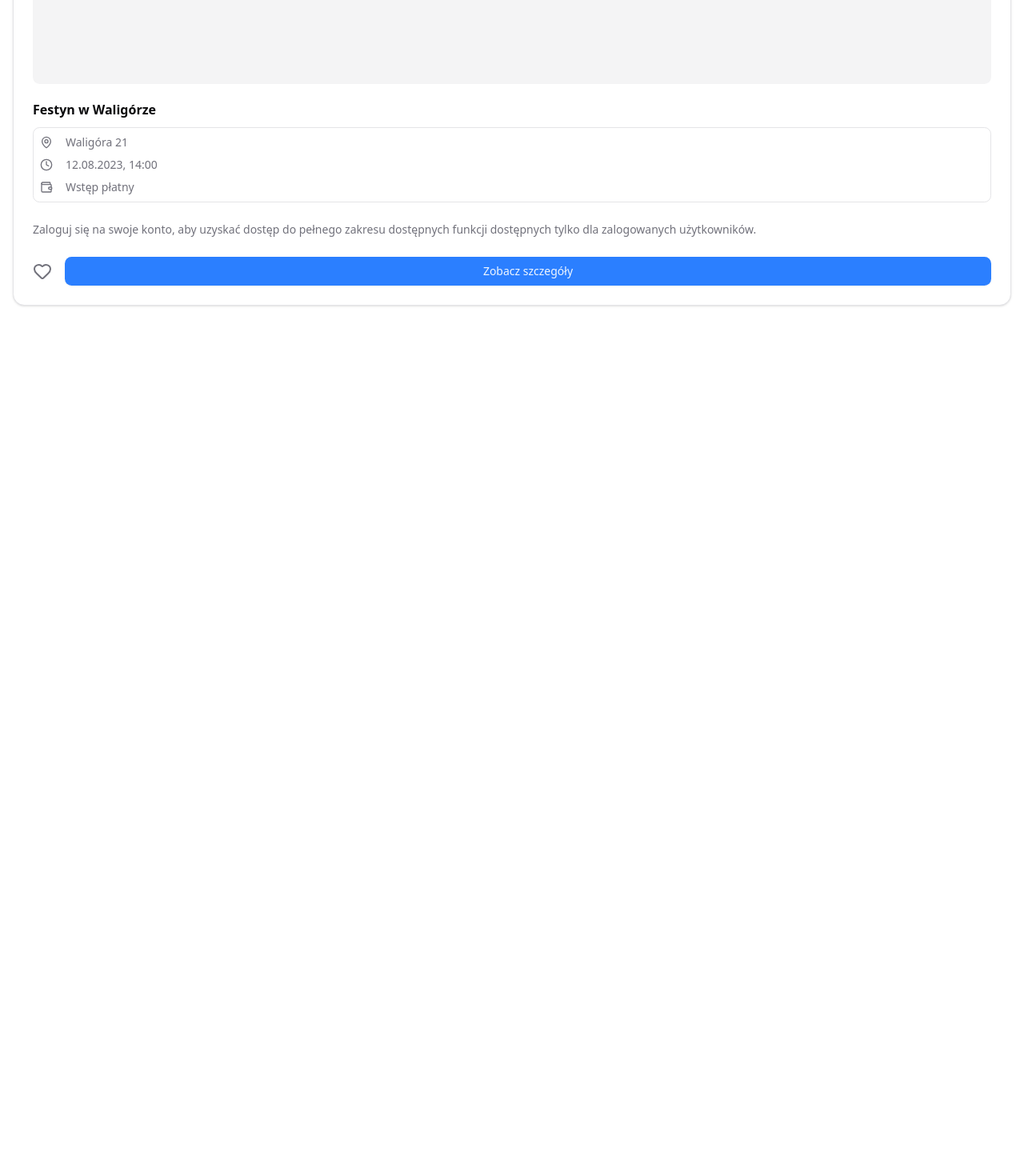
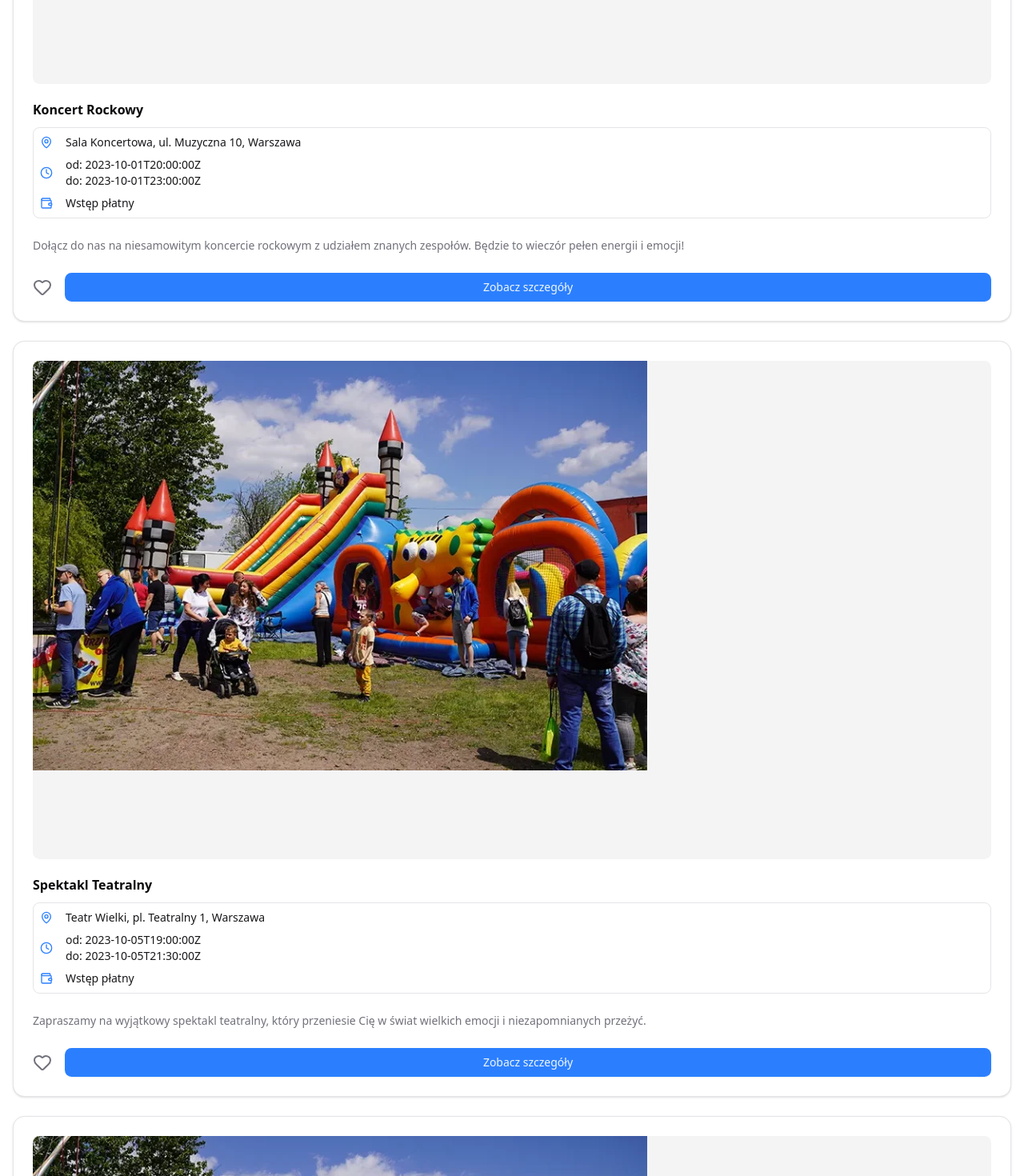
Before and after one commit to adminsisters-tarnow-hackathon-2025/fe-adminsisters, a React (Vite) app: page / in a window 1280 px wide. Shown: the part 620-2090 px from the top of the page at 80% size. Before the commit the page ends 1018 px from the top, so only its background shows below. Built offline with nearby package versions, Linux system fonts and the light colour scheme.

Commit message:
feat: implement event management features with EventCard and event data

```diff
--- /dev/null
+++ b/src/api/events/types/index.ts
@@ -0,0 +1,18 @@
+export interface Event {
+  id: string;
+  name: string;
+  shortDescription: string;
+  longDescription: string;
+  price: number;
+  coinReward: number;
+  image: string;
+  dateFrom: string;
+  dateTo: string;
+  location: EventLocation;
+}
+
+export interface EventLocation {
+  id: string;
+  name: string;
+  address: string;
+}
--- a/src/api/temp/types/index.ts
+++ /dev/null
@@ -1,6 +0,0 @@
-export interface Post {
-  userId: number;
-  id: number;
-  title: string;
-  body: string;
-}
--- a/src/components/EventCard.tsx
+++ b/src/components/EventCard.tsx
@@ -8,10 +8,11 @@ import {
   CardTitle,
 } from "@/components/ui/card";
 import { Clock, Heart, MapPin, Wallet } from "lucide-react";
-import { useState } from "react";
+import React, { useState } from "react";
 import { Button } from "./ui/button";
+import { Event } from "@/api/events/types";
 
-export const EventCard = () => {
+export const EventCard: React.FC<{ event: Event }> = ({ event }) => {
   const [isLiked, setIsLiked] = useState(false);
 
   const toggleLike = () => {
@@ -25,31 +26,33 @@ export const EventCard = () => {
           ratio={2 / 1}
           className="bg-muted rounded-md overflow-hidden mx-6"
         >
-          <img src="/src/assets/event.png" />
+          <img src={event.image ? event.image : "/src/assets/event.png"} />
         </AspectRatio>
         <CardHeader className="space-y-2">
-          <CardTitle>Festyn w Waligórze</CardTitle>
+          <CardTitle>{event.name}</CardTitle>
           <CardDescription>
             <div className=" border rounded-md p-2  gap-2 flex flex-col [&>div]:flex [&>div]:items-center  [&>div]:gap-4 ">
-              <div>
-                <MapPin className="size-4" />
-                Waligóra 21
+              <div className="text-secondary-foreground">
+                <MapPin className="size-4 text-primary" />
+                {event.location.name}, {event.location.address}
               </div>
-              <div>
-                <Clock className="size-4" />
-                12.08.2023, 14:00
+              <div className="text-secondary-foreground">
+                <Clock className="size-4 text-primary" />
+                <div className="flex flex-col">
+                  {event.dateFrom && <span>od: {event.dateFrom}</span>}
+                  {event.dateTo && <span>do: {event.dateTo}</span>}
+                </div>
               </div>
-              <div>
-                <Wallet className="size-4" />
-                Wstęp płatny
+              <div className="text-secondary-foreground">
+                <Wallet className="size-4 text-primary" />
+                {event.price > 0 ? "Wstęp płatny" : "Wstęp wolny"}
               </div>
             </div>
           </CardDescription>
         </CardHeader>
         <CardContent>
           <div className="text-muted-foreground text-sm">
-            Zaloguj się na swoje konto, aby uzyskać dostęp do pełnego zakresu
-            dostępnych funkcji dostępnych tylko dla zalogowanych użytkowników.
+            {event.longDescription}
           </div>
         </CardContent>
         <CardFooter className="flex justify-between items-center w-full gap-4">
--- a/src/views/home/Home.tsx
+++ b/src/views/home/Home.tsx
@@ -1,9 +1,117 @@
+import { Event } from "@/api/events/types";
 import { EventCard } from "@/components/EventCard";
+
+const events: Event[] = [
+  {
+    id: "1",
+    name: "Koncert Rockowy",
+    shortDescription: "Niezapomniany wieczór z rockową muzyką.",
+    longDescription:
+      "Dołącz do nas na niesamowitym koncercie rockowym z udziałem znanych zespołów. Będzie to wieczór pełen energii i emocji!",
+    price: 50,
+    coinReward: 100,
+    image: "/src/assets/event.png",
+    dateFrom: "2023-10-01T20:00:00Z",
+    dateTo: "2023-10-01T23:00:00Z",
+    location: {
+      id: "1",
+      name: "Sala Koncertowa",
+      address: "ul. Muzyczna 10, Warszawa",
+    },
+  },
+  {
+    id: "2",
+    name: "Spektakl Teatralny",
+    shortDescription: "Klasyczny dramat w nowoczesnej interpretacji.",
+    longDescription:
+      "Zapraszamy na wyjątkowy spektakl teatralny, który przeniesie Cię w świat wielkich emocji i niezapomnianych przeżyć.",
+    price: 75,
+    coinReward: 150,
+    image: "/src/assets/event.png",
+    dateFrom: "2023-10-05T19:00:00Z",
+    dateTo: "2023-10-05T21:30:00Z",
+    location: {
+      id: "2",
+      name: "Teatr Wielki",
+      address: "pl. Teatralny 1, Warszawa",
+    },
+  },
+  {
+    id: "3",
+    name: "Warsztat Fotograficzny",
+    shortDescription: "Naucz się tajników fotografii portretowej.",
+    longDescription:
+      "Praktyczny warsztat dla początkujących i średnio zaawansowanych fotografów. Poznaj sekrety profesjonalnej fotografii.",
+    price: 120,
+    coinReward: 200,
+    image: "/src/assets/event.png",
+    dateFrom: "2023-10-08T10:00:00Z",
+    dateTo: "2023-10-08T16:00:00Z",
+    location: {
+      id: "3",
+      name: "Studio Foto",
+      address: "ul. Kreatywna 5, Kraków",
+    },
+  },
+  {
+    id: "4",
+    name: "Festiwal Jazzowy",
+    shortDescription: "Trzydniowy festiwal najlepszego jazzu.",
+    longDescription:
+      "Największe wydarzenie jazzowe roku! Występy światowej klasy muzyków, jam sessions i niepowtarzalna atmosfera.",
+    price: 200,
+    coinReward: 300,
+    image: "/src/assets/event.png",
+    dateFrom: "2023-10-15T18:00:00Z",
+    dateTo: "2023-10-17T23:00:00Z",
+    location: {
+      id: "4",
+      name: "Park Kulturowy",
+      address: "ul. Jazzowa 25, Gdańsk",
+    },
+  },
+  {
+    id: "5",
+    name: "Wystawa Sztuki Współczesnej",
+    shortDescription: "Przegląd najnowszych trendów w sztuce.",
+    longDescription:
+      "Odkryj fascynujący świat sztuki współczesnej. Prace znanych i wschodzących artystów z całego świata.",
+    price: 30,
+    coinReward: 80,
+    image: "/src/assets/event.png",
+    dateFrom: "2023-10-10T10:00:00Z",
+    dateTo: "2023-10-10T18:00:00Z",
+    location: {
+      id: "5",
+      name: "Galeria Moderna",
+      address: "ul. Artystyczna 15, Wrocław",
+    },
+  },
+  {
+    id: "6",
+    name: "Konferencja Tech Summit",
+    shortDescription: "Przyszłość technologii w jednym miejscu.",
+    longDescription:
+      "Spotkanie z liderami branży technologicznej. Prezentacje, panele dyskusyjne i networking z ekspertami IT.",
+    price: 300,
+    coinReward: 400,
+    image: "/src/assets/event.png",
+    dateFrom: "2023-10-20T09:00:00Z",
+    dateTo: "2023-10-20T17:00:00Z",
+    location: {
+      id: "6",
+      name: "Centrum Konferencyjne",
+      address: "ul. Innowacyjna 50, Poznań",
+    },
+  },
+];
 
 export default function Home() {
   return (
     <div className="space-y-6">
-      <EventCard />
+      {events.map((event, i) => (
+        <EventCard event={event} key={i} />
+      ))}
     </div>
   );
 }
```
Also changed, not shown: src/api/events/index.ts (renamed from src/api/temp/index.ts).
